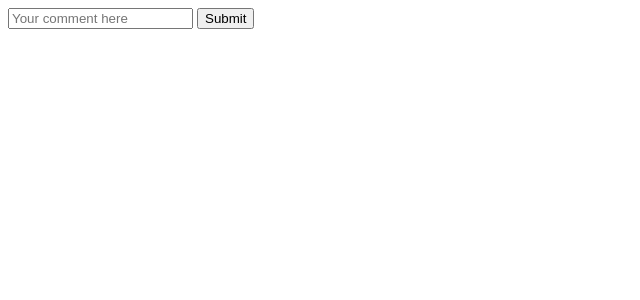
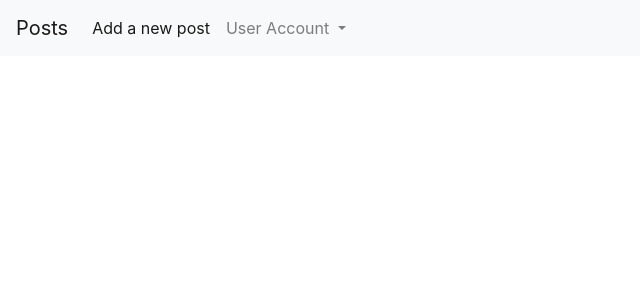
Before and after one commit to Vidhathri24-droid/Vul_Websites, a Flask app: page / in a window 1280 px wide. Shown: the top 300 px of the page, without its empty margins (0-640 px from the left). Run offline with Flask 3, Linux system fonts and the light colour scheme; data that the repository does not hold is empty; some libraries are stand-ins or nearby versions.

Commit message:
Create index.html

```diff
--- a/xss/templates/index.html
+++ b/xss/templates/index.html
@@ -1,15 +1,17 @@
-<!DOCTYPE html>
-        <html>
-        <head>
-            <title>XSS Vulnerability</title>
-        </head>
-        <body>
-            <form action="/" method="POST">
-                <input type="text" name="comment" placeholder="Your comment here">
-                <button type="submit">Submit</button>
-            </form>
-            <script>
-                document.cookie = "admin=true; SameSite=Lax";
-            </script>
-        </body>
-        </html>
+{% extends 'base1.html' %}
+
+{% block title %}
+<link rel="stylesheet" href="styles.css">
+{% endblock %}
+
+{% block content %}
+<center>
+{% for post in posts %}
+<div class="blog-container">
+        <h2>{{ post.title }}</h2>
+        <p>{{ post.content | safe }}</p>
+        <p>By {{ post.author }} on {{ post.date_posted }}</p>
+</div>
+{% endfor %}
+</center>
+{% endblock %}
```
